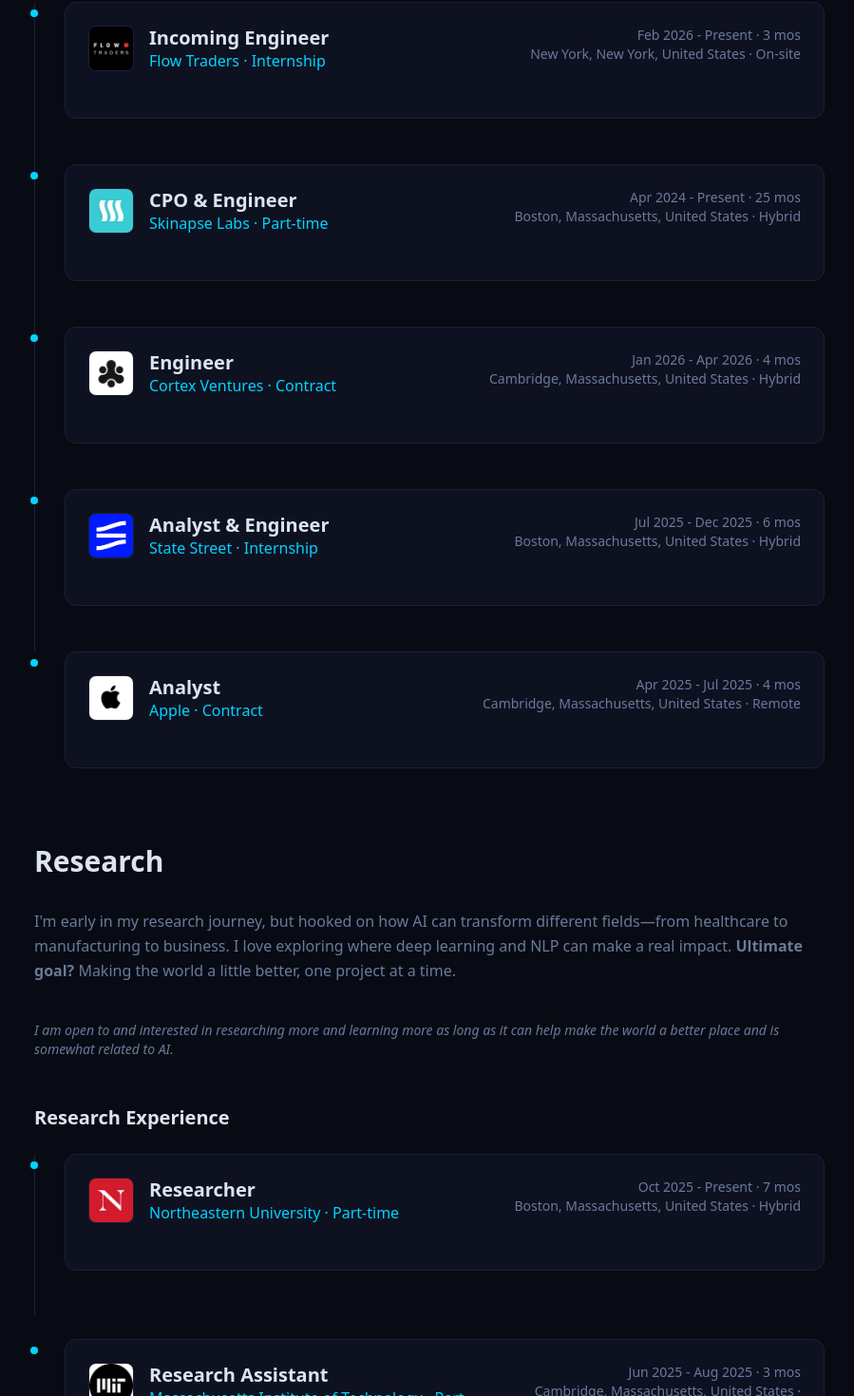
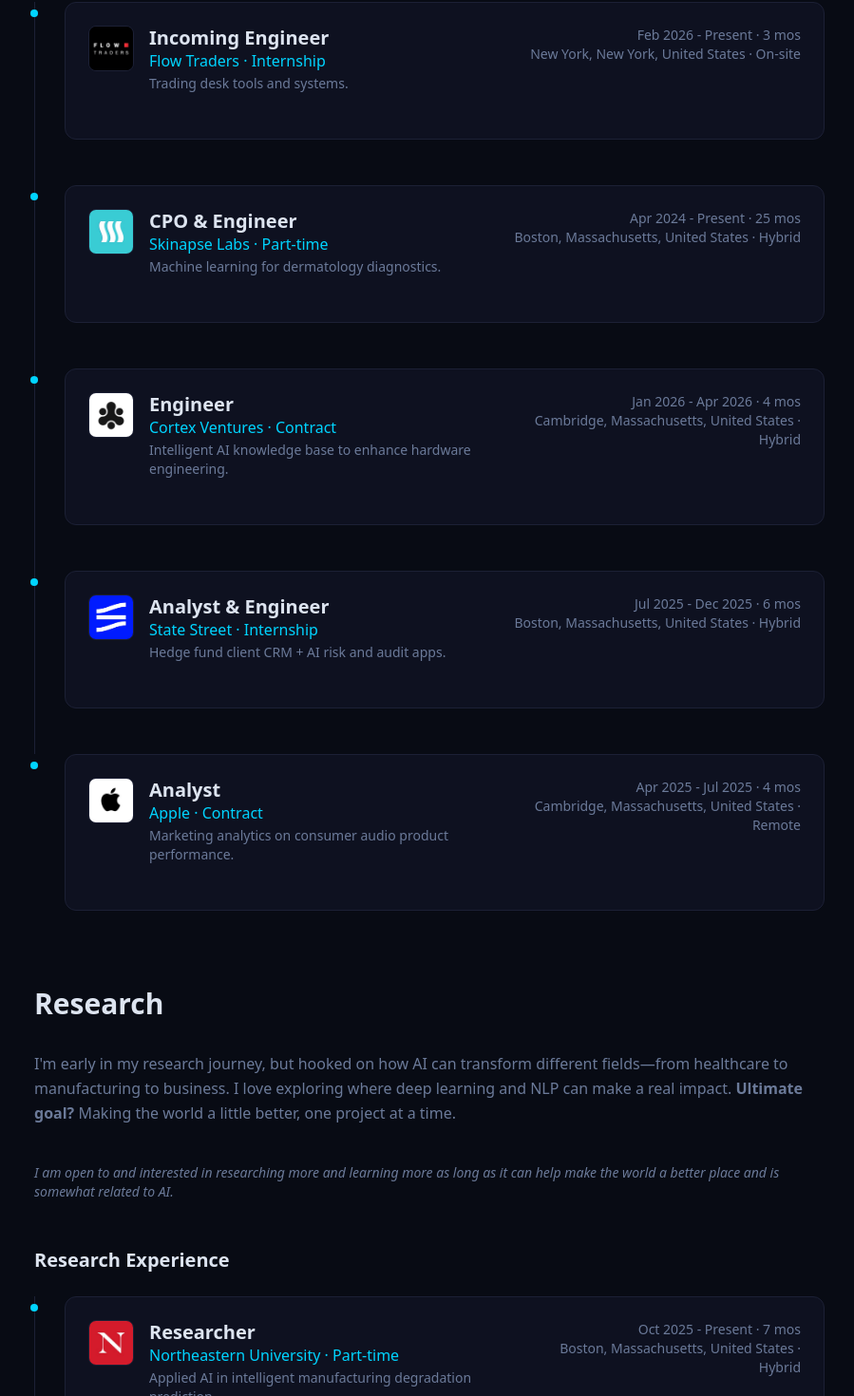
Before and after one commit to GordonBie123/portfolio-website, a Next.js app: page / in a window 1280 px wide. Shown: the part 874-2344 px from the top of the page at 95% size, without its empty margins (188-1087 px from the left). Built offline with nearby package versions, Linux system fonts and the light colour scheme; no server answers.

Commit message:
Add one-liner descriptions to experience cards

```diff
--- a/src/components/ui/ExperienceCard.tsx
+++ b/src/components/ui/ExperienceCard.tsx
@@ -37,6 +37,9 @@
             <div>
               <h3 className="text-xl font-bold text-charcoal leading-tight">{experience.role}</h3>
               <p className="text-matcha font-medium">{experience.company}</p>
+              {experience.description && (
+                <p className="text-medium-gray text-sm mt-0.5">{experience.description}</p>
+              )}
             </div>
           </div>
           <div className="text-sm text-medium-gray text-left md:text-right">
--- a/src/data/experience.ts
+++ b/src/data/experience.ts
@@ -3,6 +3,7 @@
   company: string;
   duration: string;
   location: string;
+  description?: string;
   responsibilities: string[];
   skills: string[];
   type: "professional" | "research";
@@ -15,6 +16,7 @@
     company: "Flow Traders · Internship",
     duration: "Feb 2026 - Present · 3 mos",
     location: "New York, New York, United States · On-site",
+    description: "Trading desk tools and systems.",
     responsibilities: [],
     skills: [],
     type: "professional",
@@ -25,16 +27,18 @@
     company: "Northeastern University · Part-time",
     duration: "Oct 2025 - Present · 7 mos",
     location: "Boston, Massachusetts, United States · Hybrid",
+    description: "Applied AI in intelligent manufacturing degradation prediction.",
     responsibilities: [],
     skills: [],
     type: "research",
     logo: "/logos/neu.jpg"
   },
-    {
+  {
     role: "CPO & Engineer",
     company: "Skinapse Labs · Part-time",
     duration: "Apr 2024 - Present · 25 mos",
     location: "Boston, Massachusetts, United States · Hybrid",
+    description: "Machine learning for dermatology diagnostics.",
     responsibilities: [],
     skills: [],
     type: "professional",
@@ -45,6 +49,7 @@
     company: "Cortex Ventures · Contract",
     duration: "Jan 2026 - Apr 2026 · 4 mos",
     location: "Cambridge, Massachusetts, United States · Hybrid",
+    description: "Intelligent AI knowledge base to enhance hardware engineering.",
     responsibilities: [],
     skills: [],
     type: "professional",
@@ -55,6 +60,7 @@
     company: "State Street · Internship",
     duration: "Jul 2025 - Dec 2025 · 6 mos",
     location: "Boston, Massachusetts, United States · Hybrid",
+    description: "Hedge fund client CRM + AI risk and audit apps.",
     responsibilities: [],
     skills: [],
     type: "professional",
@@ -65,6 +71,7 @@
     company: "Massachusetts Institute of Technology · Part-time",
     duration: "Jun 2025 - Aug 2025 · 3 mos",
     location: "Cambridge, Massachusetts, United States · Hybrid",
+    description: "Applied GNN on blockchain transaction fraud detection.",
     responsibilities: [],
     skills: [],
     type: "research",
@@ -75,6 +82,7 @@
     company: "Apple · Contract",
     duration: "Apr 2025 - Jul 2025 · 4 mos",
     location: "Cambridge, Massachusetts, United States · Remote",
+    description: "Marketing analytics on consumer audio product performance.",
     responsibilities: [],
     skills: [],
     type: "professional",
```
